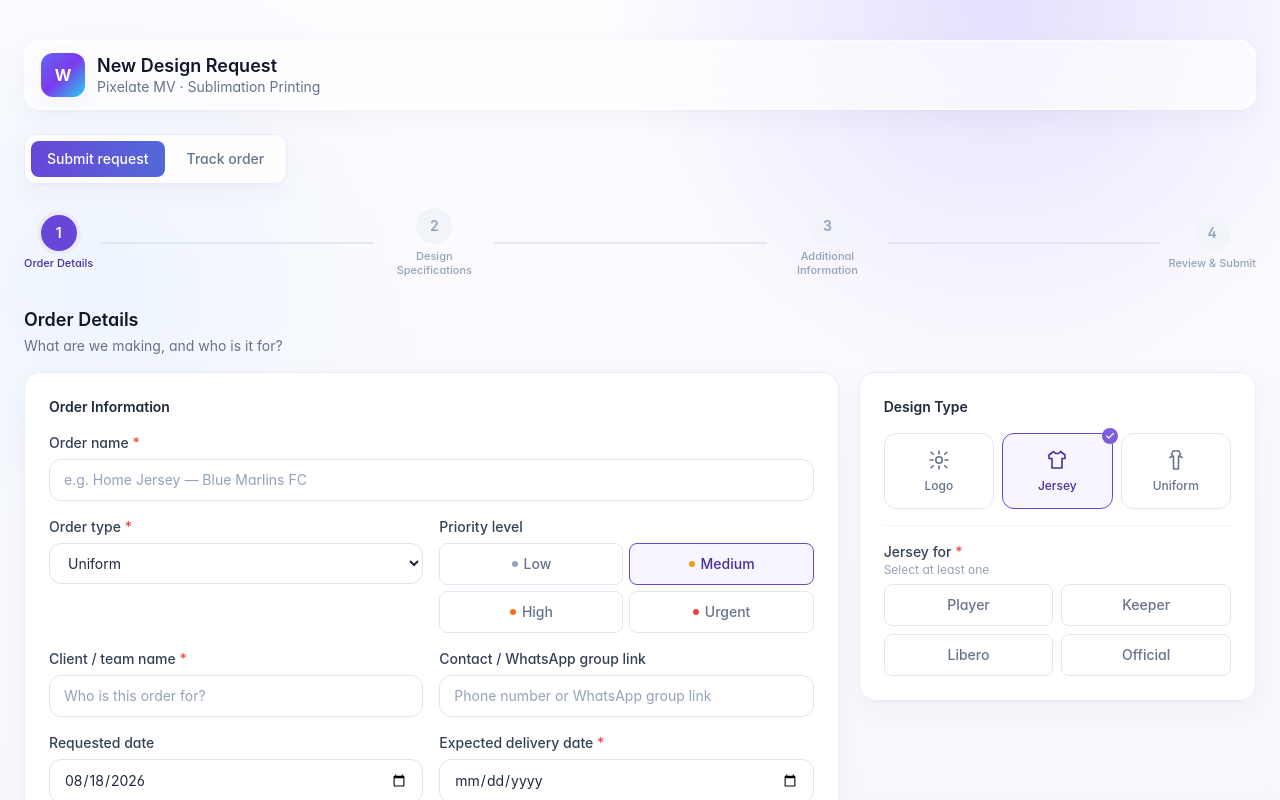
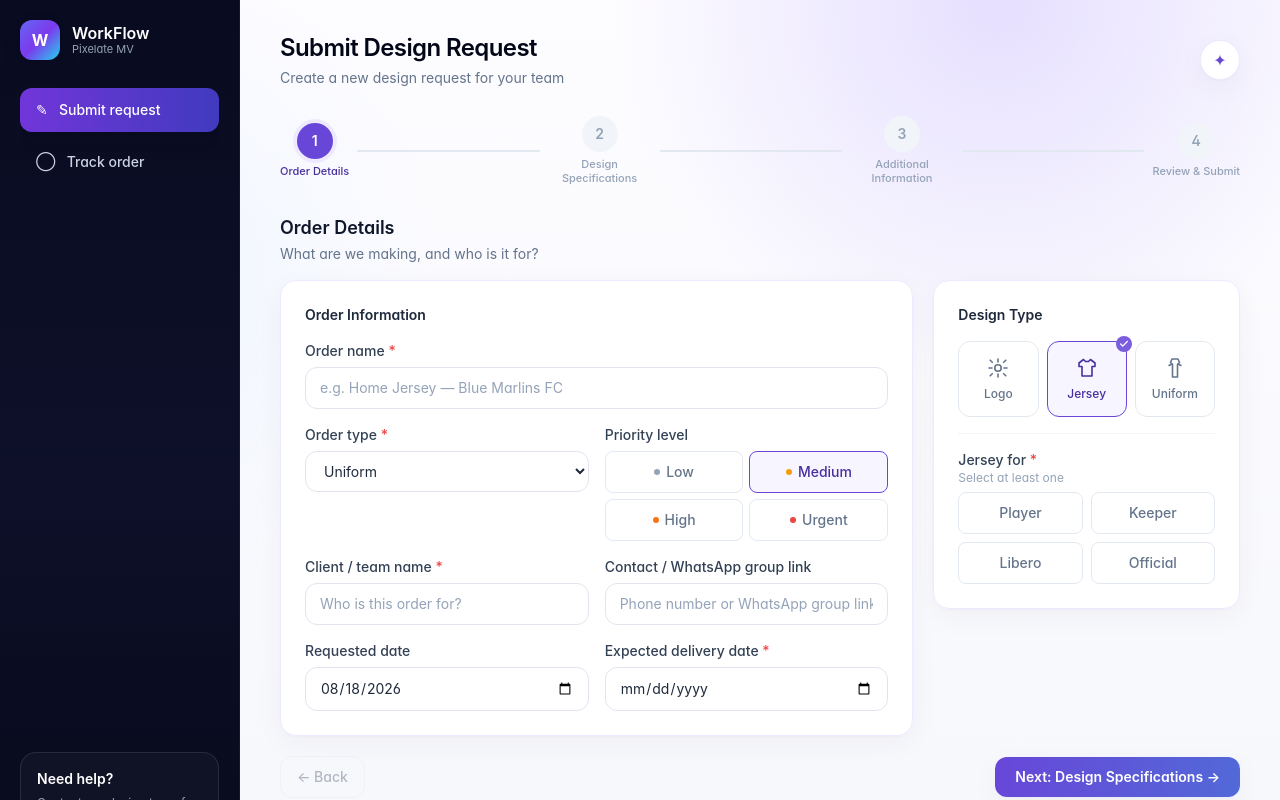
Before and after one commit to daringdulls/workflow, a Next.js app: page /request in a window 1280 px wide. Shown: the top 800 px of the page. Built offline with nearby package versions, Linux system fonts and the light colour scheme.

Commit message:
Redesign public request tracking page

```diff
--- a/src/app/request/page.tsx
+++ b/src/app/request/page.tsx
@@ -346,30 +346,55 @@ function TrackOrder() {
 
   return (
     <div className="space-y-5">
-      <div className="bg-white/95 rounded-2xl border border-violet-100 shadow-card p-6 sm:p-8">
-        <h2 className="text-base font-semibold text-slate-900 mb-1">Enter your order number to check its status</h2>
-        <p className="text-sm text-slate-500 mb-4">We&apos;ll show you exactly where your request is in the pipeline.</p>
-        <form onSubmit={submit} className="flex gap-2 max-w-xl">
+      <div className="relative overflow-hidden bg-[linear-gradient(115deg,#ffffff_0%,#fbf9ff_62%,#f1ecff_100%)] rounded-2xl border border-violet-200/70 shadow-card p-6 sm:p-8">
+        <div className="absolute -right-10 -bottom-20 h-52 w-52 rounded-full bg-violet-200/25 blur-2xl" />
+        <div className="relative grid lg:grid-cols-[260px_1fr] gap-6 lg:items-center">
+          <div>
+            <h2 className="text-base font-semibold text-slate-900 mb-1">Enter your order number to check its real-time status</h2>
+            <p className="text-sm text-slate-500">We&apos;ll show you every step of the way.</p>
+          </div>
+          <form onSubmit={submit} className="flex flex-col sm:flex-row gap-2">
+            <label className="flex-1">
+              <span className="sr-only">Order number</span>
               <input
                 value={query}
                 onChange={(e) => setQuery(e.target.value)}
-            placeholder="e.g. WF-00042"
-            className="flex-1 rounded-xl border border-slate-200 bg-white px-3.5 py-2.5 text-sm text-slate-800 placeholder-slate-400 focus:outline-none focus:ring-2 focus:ring-teal-400 focus:border-teal-400 transition"
+                placeholder="Enter order number (e.g. WF-00042)"
+                className="w-full rounded-xl border border-violet-100 bg-white px-4 py-3 text-sm text-slate-800 placeholder-slate-400 focus:outline-none focus:ring-2 focus:ring-teal-400 focus:border-teal-400 transition shadow-sm"
               />
+              <span className="block text-[11px] text-slate-400 mt-2">You can find your order number in the confirmation message.</span>
+            </label>
           <button
             type="submit"
             disabled={loading}
-            className="rounded-xl bg-gradient-to-r from-teal-600 to-cyan-600 hover:from-teal-700 hover:to-cyan-700 disabled:opacity-60 text-white font-semibold px-5 text-sm transition shadow-card"
+            className="h-12 rounded-xl bg-gradient-to-r from-teal-600 to-cyan-600 disabled:opacity-60 text-white font-semibold px-6 text-sm transition shadow-card hover:-translate-y-0.5"
           >
-            {loading ? "Checking…" : "Track order"}
+            {loading ? "Checking…" : "⌕  Track order"}
           </button>
           </form>
+        </div>
         {error && <p className="text-sm text-red-600 bg-red-50 border border-red-100 rounded-xl px-3 py-2 mt-4 max-w-xl">{error}</p>}
       </div>
 
+      {!result && (
+        <div className="grid sm:grid-cols-3 gap-4">
+          {[
+            ["01", "Secure lookup", "Only someone with the order number can view its details."],
+            ["02", "Live progress", "See when your request moves from submitted to delivered."],
+            ["03", "Clear timelines", "Requested and expected delivery dates stay together."],
+          ].map(([number, title, copy]) => (
+            <div key={number} className="bg-white/85 rounded-2xl border border-violet-100 shadow-card p-5">
+              <span className="text-xs font-semibold text-design bg-design-50 rounded-full px-2.5 py-1">{number}</span>
+              <h3 className="font-semibold text-slate-900 mt-4">{title}</h3>
+              <p className="text-sm text-slate-500 mt-1 leading-6">{copy}</p>
+            </div>
+          ))}
+        </div>
+      )}
+
       {result && meta && (
-        <div className="grid lg:grid-cols-3 gap-5">
-          <div className="lg:col-span-2">
+        <div className="grid lg:grid-cols-[minmax(0,1fr)_360px] gap-5 items-start">
+          <div>
             <Panel title="Order Details">
               <div className="flex items-start justify-between gap-3 mb-5">
                 <div className="flex items-center gap-3 min-w-0">
@@ -412,7 +437,7 @@ function TrackOrder() {
             </Panel>
           </div>
 
-          <div>
+          <div className="lg:sticky lg:top-6">
             <Panel title="Order Progress">
               <div className="flex items-center justify-between mb-3">
                 <span className="text-xs font-medium text-teal-600">
@@ -718,39 +743,51 @@ export default function RequestPage() {
   }
 
   return (
-    <div className="request-theme px-4 py-7 sm:px-6 sm:py-10 min-h-[100dvh]">
+    <div className="request-theme min-h-[100dvh] lg:flex">
       <div className="fixed inset-0 -z-10 bg-[radial-gradient(circle_at_78%_0%,rgba(221,212,255,0.72),transparent_30%),radial-gradient(circle_at_8%_35%,rgba(235,244,255,0.8),transparent_26%),linear-gradient(180deg,#fdfcff_0%,#f7f8fc_100%)]" />
-      <div className="mx-auto w-full max-w-[1320px]">
-        <div className="flex items-center gap-3 mb-6 rounded-2xl border border-white/80 bg-white/65 backdrop-blur-xl px-4 py-3 shadow-card">
-          <span className="flex h-11 w-11 items-center justify-center rounded-xl bg-gradient-to-br from-indigo-500 via-violet-600 to-cyan-400 text-white font-bold shadow-card">
+      <aside className="bg-[linear-gradient(180deg,#090b20_0%,#0d1029_55%,#080a1b_100%)] lg:w-60 lg:min-h-screen lg:sticky lg:top-0 text-white p-4 lg:p-5 flex lg:flex-col gap-4 lg:gap-7 border-r border-white/5">
+        <div className="flex items-center gap-3 px-1 lg:px-0 shrink-0">
+          <span className="flex h-10 w-10 items-center justify-center rounded-xl bg-gradient-to-br from-indigo-500 via-violet-600 to-cyan-400 text-white font-bold shadow-card">
             W
           </span>
           <div>
-            <p className="text-lg font-semibold text-slate-900 leading-tight">
-              {tab === "submit" ? "New Design Request" : "Track Your Request"}
-            </p>
-            <p className="text-sm text-slate-500 leading-tight">Pixelate MV · Sublimation Printing</p>
+            <p className="font-semibold leading-tight">WorkFlow</p>
+            <p className="text-[11px] text-slate-400 leading-tight">Pixelate MV</p>
           </div>
         </div>
-
-        <div className="flex gap-1.5 mb-6 bg-white/85 rounded-xl border border-violet-100 p-1.5 shadow-card w-fit">
+        <nav className="flex lg:flex-col gap-2 flex-1 overflow-x-auto">
           <button
             onClick={() => setTab("submit")}
-            className={`rounded-lg px-4 py-2 text-sm font-medium transition ${
-              tab === "submit" ? "bg-gradient-to-r from-teal-600 to-cyan-600 text-white" : "text-slate-500 hover:text-slate-700"
+            className={`whitespace-nowrap text-left rounded-xl px-4 py-3 text-sm font-medium transition ${
+              tab === "submit" ? "bg-gradient-to-r from-violet-600/90 to-indigo-600/80 text-white shadow-lg" : "text-slate-300 hover:bg-white/5"
             }`}
           >
-            Submit request
+            ✎ &nbsp; Submit request
           </button>
           <button
             onClick={() => setTab("track")}
-            className={`rounded-lg px-4 py-2 text-sm font-medium transition ${
-              tab === "track" ? "bg-gradient-to-r from-teal-600 to-cyan-600 text-white" : "text-slate-500 hover:text-slate-700"
+            className={`whitespace-nowrap text-left rounded-xl px-4 py-3 text-sm font-medium transition ${
+              tab === "track" ? "bg-gradient-to-r from-violet-600/90 to-indigo-600/80 text-white shadow-lg" : "text-slate-300 hover:bg-white/5"
             }`}
           >
-            Track order
+            ◯ &nbsp; Track order
           </button>
+        </nav>
+        <div className="hidden lg:block rounded-2xl border border-white/10 bg-white/[0.03] p-4 mt-auto">
+          <p className="text-sm font-semibold">Need help?</p>
+          <p className="text-xs text-slate-400 mt-1 leading-5">Contact our design team for help with your request.</p>
         </div>
+      </aside>
+
+      <main className="flex-1 min-w-0 px-4 py-6 sm:px-8 lg:px-10 lg:py-8">
+        <div className="mx-auto w-full max-w-[1280px]">
+          <header className="mb-7 flex items-center justify-between gap-4">
+            <div>
+              <h1 className="text-2xl font-semibold tracking-tight text-slate-950">{tab === "submit" ? "Submit Design Request" : "Track Your Request"}</h1>
+              <p className="text-sm text-slate-500 mt-1">{tab === "submit" ? "Create a new design request for your team" : "Stay updated on the progress of your design order"}</p>
+            </div>
+            <span className="hidden sm:flex h-10 w-10 items-center justify-center rounded-full border border-violet-100 bg-white text-design shadow-card">✦</span>
+          </header>
 
         {tab === "track" ? (
           <TrackOrder />
@@ -1181,6 +1218,7 @@ export default function RequestPage() {
           </>
         )}
         </div>
+      </main>
     </div>
   );
 }
```
Lines whose indentation alone changed are shown as unchanged.
